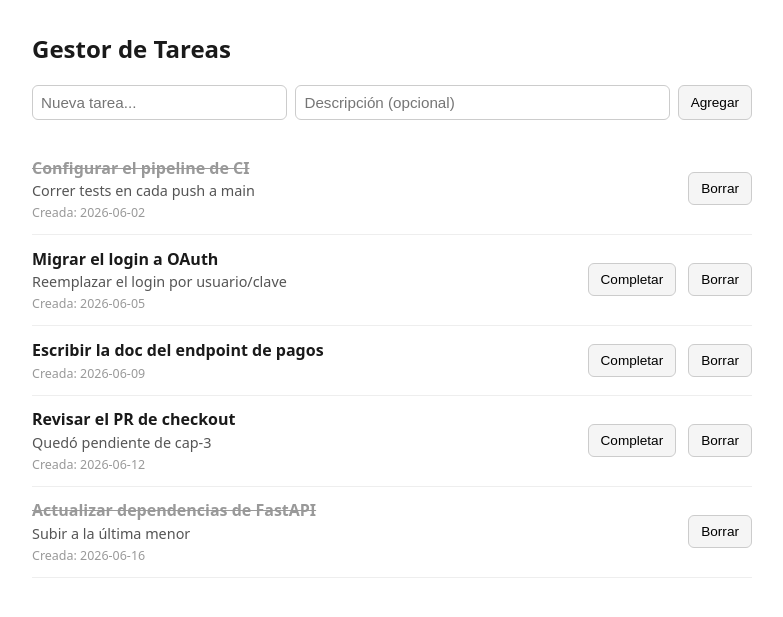
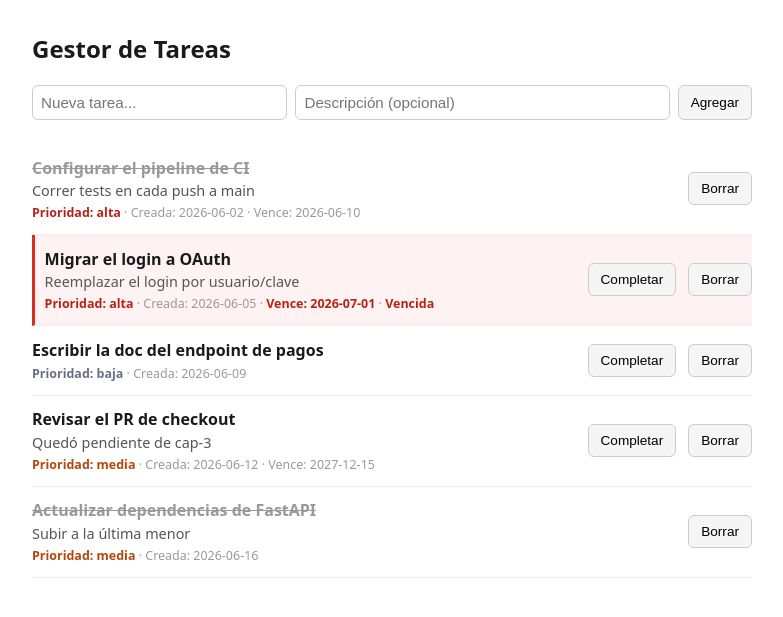
Before and after one commit to sergiovogt/curso-ia-dev, a FastAPI app: page / in a window 1280 px wide. Shown: the top 617 px of the page, without its empty margins (248-1031 px from the left). Run offline with FastAPI, Linux system fonts and the light colour scheme; data comes from the database, SQL or seed files in the repository.

Commit message:
feat(avanzado): mostrar prioridad, fecha limite y vencidas en la pagina
Co-Authored-By: Claude Opus 5 <noreply@anthropic.com>

```diff
--- a/avanzado/app/schemas.py
+++ b/avanzado/app/schemas.py
@@ -54,3 +54,8 @@ class Task(BaseModel):
     created_at: datetime
     priority: Priority
     due_date: date | None
+
+    @property
+    def is_overdue(self) -> bool:
+        # Misma regla que el filtro overdue del repositorio. Property común: no se serializa.
+        return not self.completed and self.due_date is not None and self.due_date < date.today()
--- a/avanzado/app/templates/index.html
+++ b/avanzado/app/templates/index.html
@@ -21,6 +21,12 @@
     li.done .title { text-decoration: line-through; color: #999; }
     li .desc { font-size: .9rem; color: #555; margin-top: .15rem; }
     li .meta { font-size: .78rem; color: #999; margin-top: .25rem; }
+    li .priority { font-weight: 600; }
+    li .priority-alta { color: #b42318; }
+    li .priority-media { color: #b54708; }
+    li .priority-baja { color: #667085; }
+    li.overdue { background: #fef3f2; border-left: 3px solid #d92d20; padding-left: .6rem; }
+    li.overdue .due, li .overdue-label { color: #b42318; font-weight: 600; }
     .empty { color: #999; font-style: italic; padding: 1rem 0; }
     .inline { display: inline; }
   </style>
@@ -37,11 +43,16 @@
   {% if tasks %}
   <ul>
     {% for t in tasks %}
-    <li class="{{ 'done' if t.completed else '' }}">
+    <li class="{{ 'done' if t.completed else ('overdue' if t.is_overdue else '') }}">
       <div class="body">
         <div class="title">{{ t.title }}</div>
         {% if t.description %}<div class="desc">{{ t.description }}</div>{% endif %}
-        <div class="meta">Creada: {{ t.created_at.strftime('%Y-%m-%d') }}</div>
+        <div class="meta">
+          <span class="priority priority-{{ t.priority.value }}">Prioridad: {{ t.priority.value }}</span>
+          · Creada: {{ t.created_at.strftime('%Y-%m-%d') }}
+          {% if t.due_date %}· <span class="due">Vence: {{ t.due_date.isoformat() }}</span>{% endif %}
+          {% if t.is_overdue %}· <span class="overdue-label">Vencida</span>{% endif %}
+        </div>
       </div>
       {% if not t.completed %}
       <form class="inline" method="post" action="/ui/tasks/{{ t.id }}/complete">
```
Also changed, not shown: avanzado/tests/test_web.py (added, +46 -0 lines).
